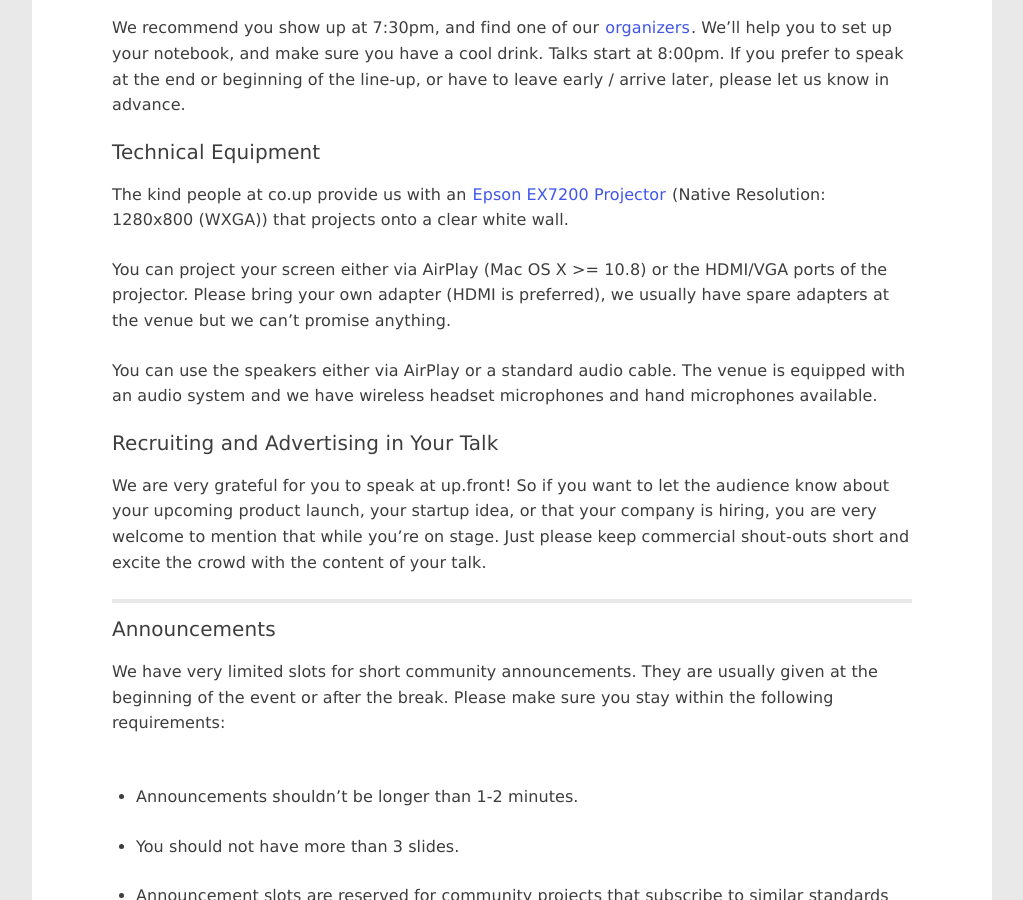
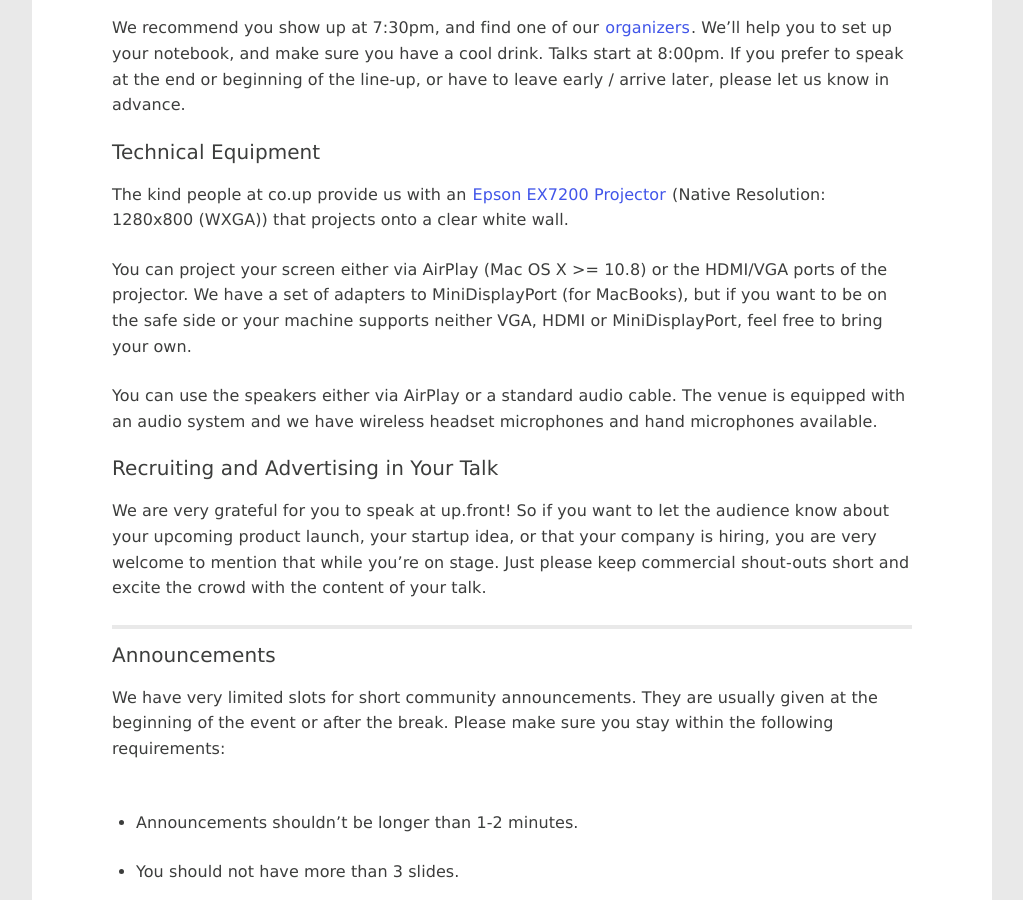
Before and after one commit to upfrontug/upfrontug.github.io, a Jekyll site: the page built from speakers-guide.html, in a window 1280 px wide and 900 px high, scrolled down 1420 px. Shown: the whole window, without its empty margins (128-1151 px from the left). Built offline with Jekyll 4.4.1, drawn with Linux system fonts in a browser that asks for light colours; a script that is not in the unit is left out.

Commit message:
Updated note on video adapters

```diff
--- a/speakers-guide.html
+++ b/speakers-guide.html
@@ -58,7 +58,7 @@ The kind people at co.up provide us with an <a href="http://www.epson.com/cgi-bi
 </p>
 
 <p>
-You can project your screen either via AirPlay (Mac OS X >= 10.8) or the HDMI/VGA ports of the projector. Please bring your own adapter (HDMI is preferred), we usually have spare adapters at the venue but we can’t promise anything.
+You can project your screen either via AirPlay (Mac OS X >= 10.8) or the HDMI/VGA ports of the projector. We have a set of adapters to MiniDisplayPort (for MacBooks), but if you want to be on the safe side or your machine supports neither VGA, HDMI or MiniDisplayPort, feel free to bring your own.
 </p>
 
 <p>
```
